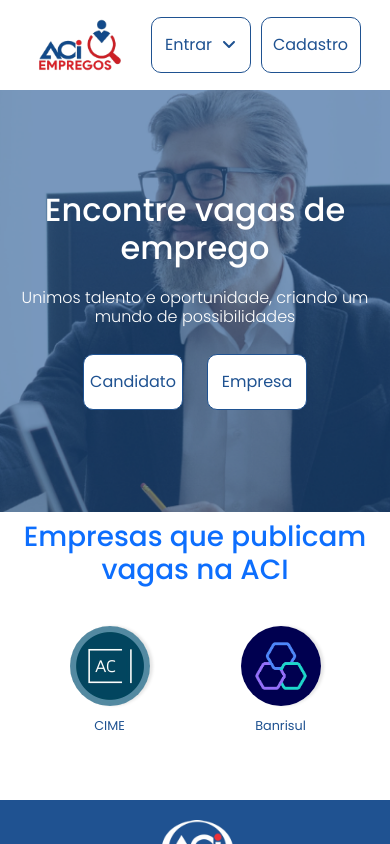
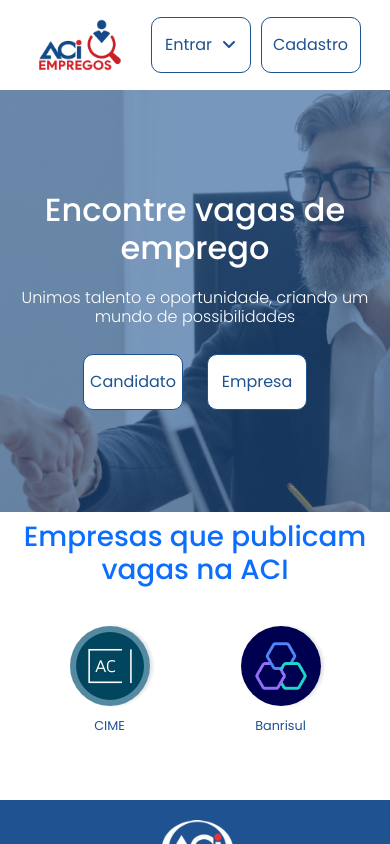
Before and after one commit to matheusmfarias/chat-react, a React (Create React App) app: page / in a window 390 px wide. Built offline with nearby package versions, Linux system fonts and the light colour scheme.

Commit message:
ajuste footer

```diff
--- a/src/components/Home/Footer/Footer.css
+++ b/src/components/Home/Footer/Footer.css
@@ -68,6 +68,7 @@
     .footer {
         flex-direction: column;
         text-align: center;
+        padding-bottom: 20px;
     }
 
     .footer-columns {
@@ -88,4 +89,5 @@
     .logo-footer-container img {
         width: 80%;
     }
+
 }
--- a/src/components/Home/Main/Main.css
+++ b/src/components/Home/Main/Main.css
@@ -63,4 +63,9 @@
         width: 100px; /* Ajuste para telas menores */
         padding: 8px;
     }
+
+    .main-content {
+        background-position: 40% center;
+    }
+
 }
```
